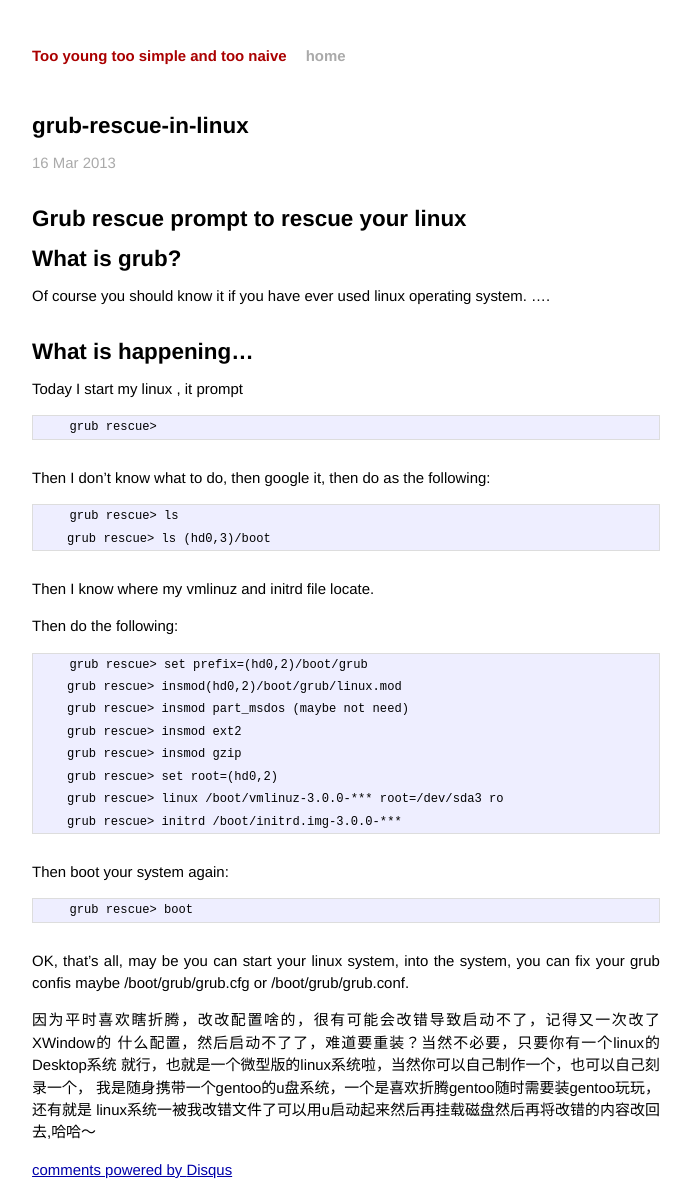
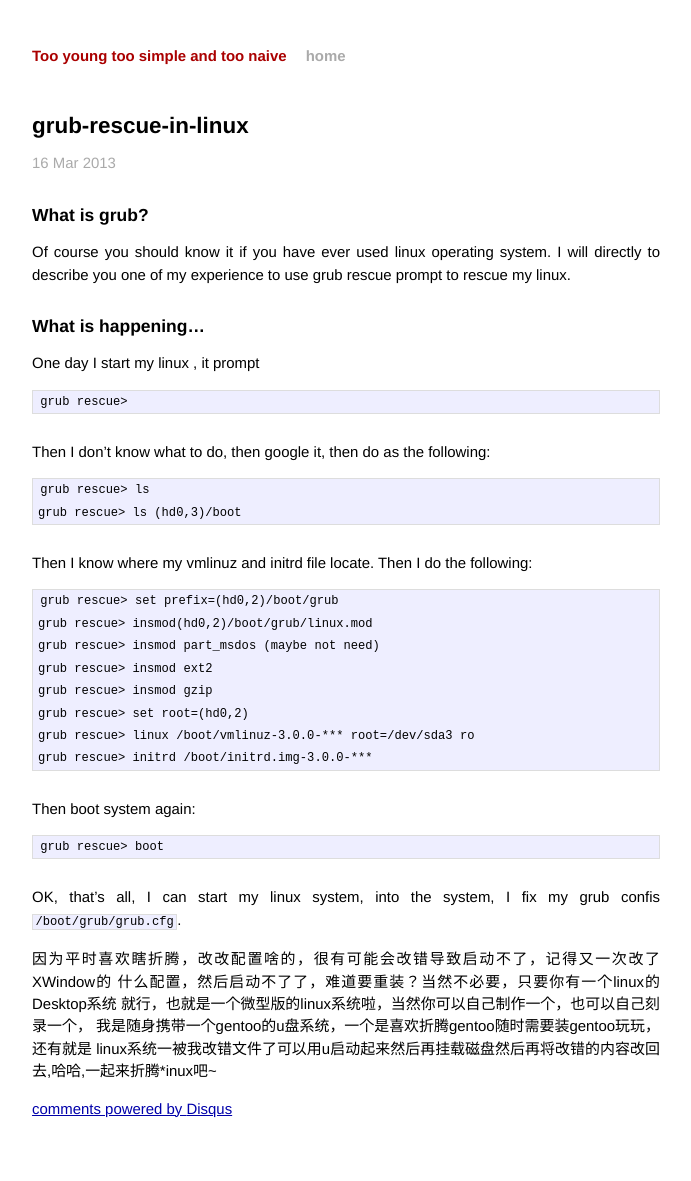
Before and after one commit to baijian/baijian.github.io, a Jekyll site: the page built from _posts/2013-03-16-grub-rescue-in-linux.markdown, in a window 1280 px wide. Shown: the whole page, without its empty margins (294-985 px from the left). Built offline with Jekyll 4.4.1, drawn with Linux system fonts in a browser that asks for light colours; Markdown is read by kramdown in place of the engine named in the settings; comment, search, counter and statistics services are not loaded; after the commit the page ends 1120 px from its top, so only the background shows below that.

Commit message:
update old post

````diff
--- a/_posts/2013-03-16-grub-rescue-in-linux.markdown
+++ b/_posts/2013-03-16-grub-rescue-in-linux.markdown
@@ -6,51 +6,51 @@ comments: true
 categories:
 ---
 
-Grub rescue prompt to rescue your linux
----
-
-## What is grub?
+### What is grub?
 
 Of course you should know it if you have ever used linux operating system.
-....
-<!-- more-->
+I will directly to describe you one of my experience to use grub rescue prompt to rescue my linux.
 
-## What is happening...
+### What is happening...
 
-Today I start my linux , it prompt
+One day I start my linux , it prompt
+
 ```
-    grub rescue>
+grub rescue>
 ```
+
 Then I don't know what to do, then google it, then do as the following:
 
 ```
-    grub rescue> ls
-    grub rescue> ls (hd0,3)/boot
-```
-Then I know where my vmlinuz and initrd file locate.
-
-Then do the following:
-```
-    grub rescue> set prefix=(hd0,2)/boot/grub
-    grub rescue> insmod(hd0,2)/boot/grub/linux.mod
-    grub rescue> insmod part_msdos (maybe not need)
-    grub rescue> insmod ext2
-    grub rescue> insmod gzip
-    grub rescue> set root=(hd0,2)
-    grub rescue> linux /boot/vmlinuz-3.0.0-*** root=/dev/sda3 ro
-    grub rescue> initrd /boot/initrd.img-3.0.0-***
+grub rescue> ls
+grub rescue> ls (hd0,3)/boot
 ```
 
-Then boot your system again:
+Then I know where my vmlinuz and initrd file locate.
+Then I do the following:
+
 ```
-    grub rescue> boot
+grub rescue> set prefix=(hd0,2)/boot/grub
+grub rescue> insmod(hd0,2)/boot/grub/linux.mod
+grub rescue> insmod part_msdos (maybe not need)
+grub rescue> insmod ext2
+grub rescue> insmod gzip
+grub rescue> set root=(hd0,2)
+grub rescue> linux /boot/vmlinuz-3.0.0-*** root=/dev/sda3 ro
+grub rescue> initrd /boot/initrd.img-3.0.0-***
 ```
 
-OK, that's all, may be you can start your linux system, into the system, you can fix your grub
-confis maybe /boot/grub/grub.cfg or /boot/grub/grub.conf.
+Then boot system again:
+
+```
+grub rescue> boot
+```
+
+OK, that's all, I can start my linux system, into the system, I fix my grub
+confis `/boot/grub/grub.cfg`.
 
 因为平时喜欢瞎折腾，改改配置啥的，很有可能会改错导致启动不了，记得又一次改了XWindow的
 什么配置，然后启动不了了，难道要重装？当然不必要，只要你有一个linux的Desktop系统
 就行，也就是一个微型版的linux系统啦，当然你可以自己制作一个，也可以自己刻录一个，
 我是随身携带一个gentoo的u盘系统，一个是喜欢折腾gentoo随时需要装gentoo玩玩，还有就是
-linux系统一被我改错文件了可以用u启动起来然后再挂载磁盘然后再将改错的内容改回去,哈哈～
+linux系统一被我改错文件了可以用u启动起来然后再挂载磁盘然后再将改错的内容改回去,哈哈,一起来折腾*inux吧~
````
